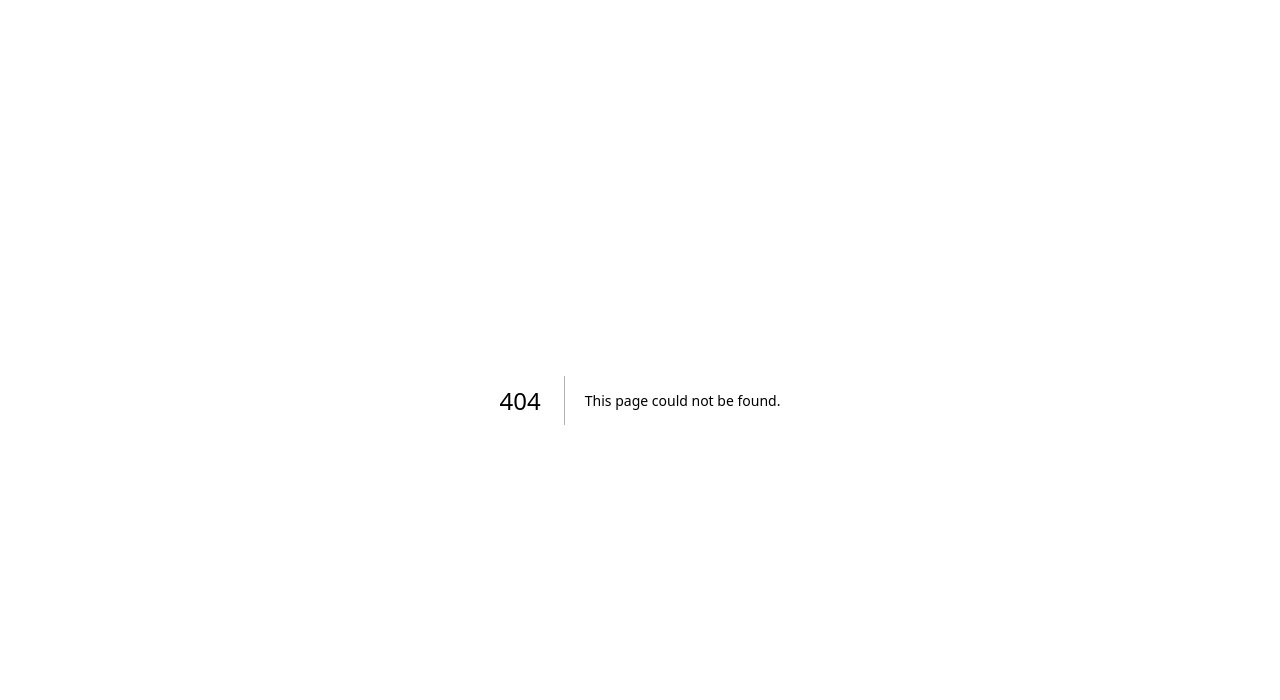
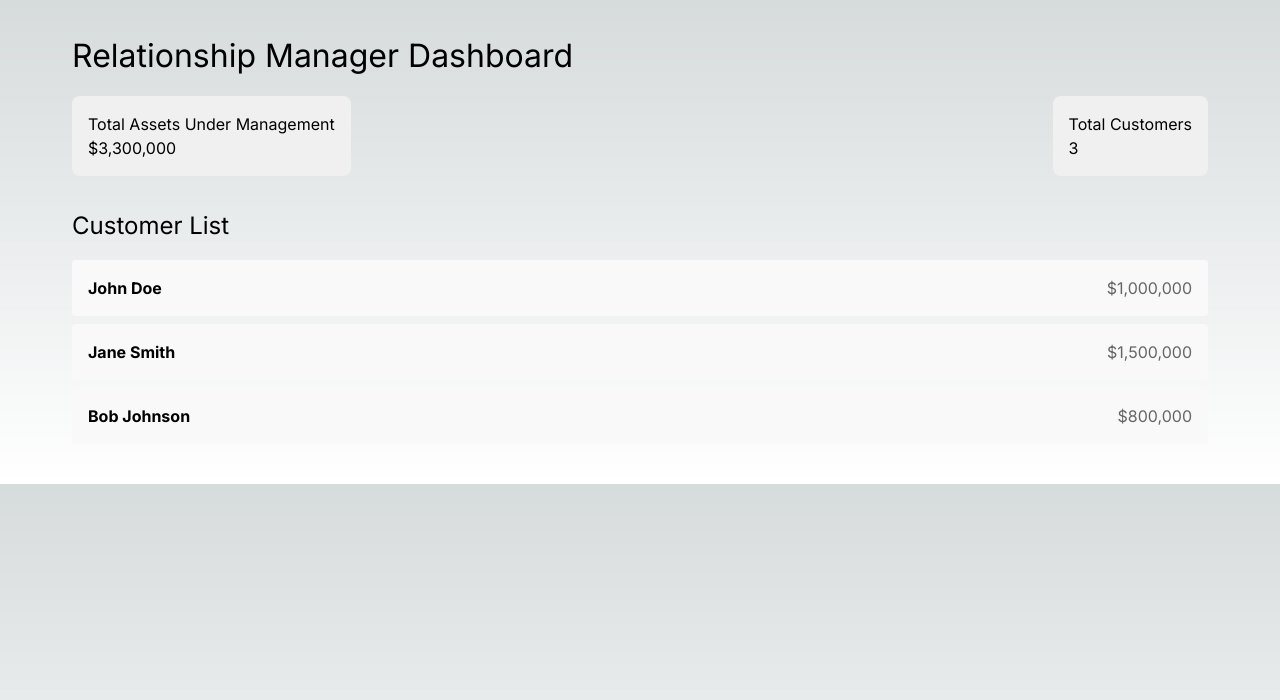
Before and after one commit to Qucy/wealth-assistant, a Next.js app: page /dashboard in a window 1280 px wide. Before the commit this address had no page. Shown: the top 700 px of the page. Built offline with nearby package versions, Linux system fonts and the light colour scheme.

Commit message:
adding dashboard raw page and customer detail page

```diff
--- /dev/null
+++ b/app/customer/[id]/customer.module.css
@@ -0,0 +1,25 @@
+.container {
+    max-width: 800px;
+    margin: 0 auto;
+    padding: 2rem;
+  }
+
+  .title {
+    font-size: 2rem;
+    margin-bottom: 1rem;
+  }
+
+  .customerInfo {
+    background-color: #f9f9f9;
+    padding: 1rem;
+    border-radius: 0.5rem;
+  }
+
+  .customerInfo h2 {
+    font-size: 1.5rem;
+    margin-bottom: 1rem;
+  }
+
+  .customerInfo p {
+    margin-bottom: 0.5rem;
+  }
--- /dev/null
+++ b/app/customer/[id]/page.tsx
@@ -0,0 +1,53 @@
+'use client'
+
+import { useState, useEffect } from 'react';
+import { useParams } from 'next/navigation';
+import styles from './customer.module.css';
+
+interface CustomerDetail {
+  id: number;
+  name: string;
+  email: string;
+  phone: string;
+  totalAssets: number;
+  investmentPreference: string;
+  riskTolerance: string;
+}
+
+export default function CustomerDetail() {
+  const params = useParams();
+  const [customer, setCustomer] = useState<CustomerDetail | null>(null);
+
+  useEffect(() => {
+    // TODO: Replace with actual API call
+    const mockCustomer: CustomerDetail = {
+      id: Number(params.id),
+      name: 'John Doe',
+      email: 'john.doe@example.com',
+      phone: '+1 (555) 123-4567',
+      totalAssets: 1000000,
+      investmentPreference: 'Balanced Growth',
+      riskTolerance: 'Moderate',
+    };
+    setCustomer(mockCustomer);
+  }, [params.id]);
+
+  if (!customer) {
+    return <div>Loading...</div>;
+  }
+
+  return (
+    <div className={styles.container}>
+      <h1 className={styles.title}>Customer Detail</h1>
+      <div className={styles.customerInfo}>
+        <h2>{customer.name}</h2>
+        <p>Email: {customer.email}</p>
+        <p>Phone: {customer.phone}</p>
+        <p>Total Assets: ${customer.totalAssets.toLocaleString()}</p>
+        <p>Investment Preference: {customer.investmentPreference}</p>
+        <p>Risk Tolerance: {customer.riskTolerance}</p>
+      </div>
+      {/* Add more sections for detailed customer information */}
+    </div>
+  );
+}
--- /dev/null
+++ b/app/dashboard/dashboard.module.css
@@ -0,0 +1,54 @@
+.container {
+    max-width: 1200px;
+    margin: 0 auto;
+    padding: 2rem;
+  }
+
+  .title {
+    font-size: 2rem;
+    margin-bottom: 1rem;
+  }
+
+  .stats {
+    display: flex;
+    justify-content: space-between;
+    margin-bottom: 2rem;
+  }
+
+  .statItem {
+    background-color: #f0f0f0;
+    padding: 1rem;
+    border-radius: 0.5rem;
+  }
+
+  .subtitle {
+    font-size: 1.5rem;
+    margin-bottom: 1rem;
+  }
+
+  .customerList {
+    list-style-type: none;
+    padding: 0;
+  }
+
+  .customerItem {
+    background-color: #f9f9f9;
+    margin-bottom: 0.5rem;
+    padding: 1rem;
+    border-radius: 0.25rem;
+  }
+
+  .customerItem a {
+    display: flex;
+    justify-content: space-between;
+    text-decoration: none;
+    color: inherit;
+  }
+
+  .customerName {
+    font-weight: bold;
+  }
+
+  .customerAssets {
+    color: #666;
+  }
--- /dev/null
+++ b/app/dashboard/page.tsx
@@ -0,0 +1,56 @@
+'use client'
+
+import { useState, useEffect } from 'react';
+import Link from 'next/link';
+import styles from './dashboard.module.css';
+
+interface Customer {
+  id: number;
+  name: string;
+  totalAssets: number;
+}
+
+export default function Dashboard() {
+  const [customers, setCustomers] = useState<Customer[]>([]);
+  const [totalAssets, setTotalAssets] = useState(0);
+  const [customerCount, setCustomerCount] = useState(0);
+
+  useEffect(() => {
+    // TODO: Replace with actual API call
+    const mockCustomers: Customer[] = [
+      { id: 1, name: 'John Doe', totalAssets: 1000000 },
+      { id: 2, name: 'Jane Smith', totalAssets: 1500000 },
+      { id: 3, name: 'Bob Johnson', totalAssets: 800000 },
+    ];
+    setCustomers(mockCustomers);
+    setTotalAssets(mockCustomers.reduce((sum, customer) => sum + customer.totalAssets, 0));
+    setCustomerCount(mockCustomers.length);
+  }, []);
+
+  return (
+    <div className={styles.container}>
+      <h1 className={styles.title}>Relationship Manager Dashboard</h1>
+      <div className={styles.stats}>
+        <div className={styles.statItem}>
+          <h2>Total Assets Under Management</h2>
+          <p>${totalAssets.toLocaleString()}</p>
+        </div>
+        <div className={styles.statItem}>
+          <h2>Total Customers</h2>
+          <p>{customerCount}</p>
+        </div>
+      </div>
+      <h2 className={styles.subtitle}>Customer List</h2>
+      <ul className={styles.customerList}>
+        {customers.map((customer) => (
+          <li key={customer.id} className={styles.customerItem}>
+            <Link href={`/customer/${customer.id}`}>
+              <span className={styles.customerName}>{customer.name}</span>
+              <span className={styles.customerAssets}>${customer.totalAssets.toLocaleString()}</span>
+            </Link>
+          </li>
+        ))}
+      </ul>
+    </div>
+  );
+}
--- a/app/page.tsx
+++ b/app/page.tsx
@@ -3,9 +3,12 @@ import Link from 'next/link';
 export default function Home() {
   return (
     <div>
-      <h1>welcome to wealth assistant</h1>
+      <h1>Welcome to Wealth Assistant</h1>
       <Link href="/login">
         <button>Go to login</button>
+      </Link>
+      <Link href="/dashboard">
+        <button>Go to dashboard</button>
       </Link>
     </div>
   );
```
